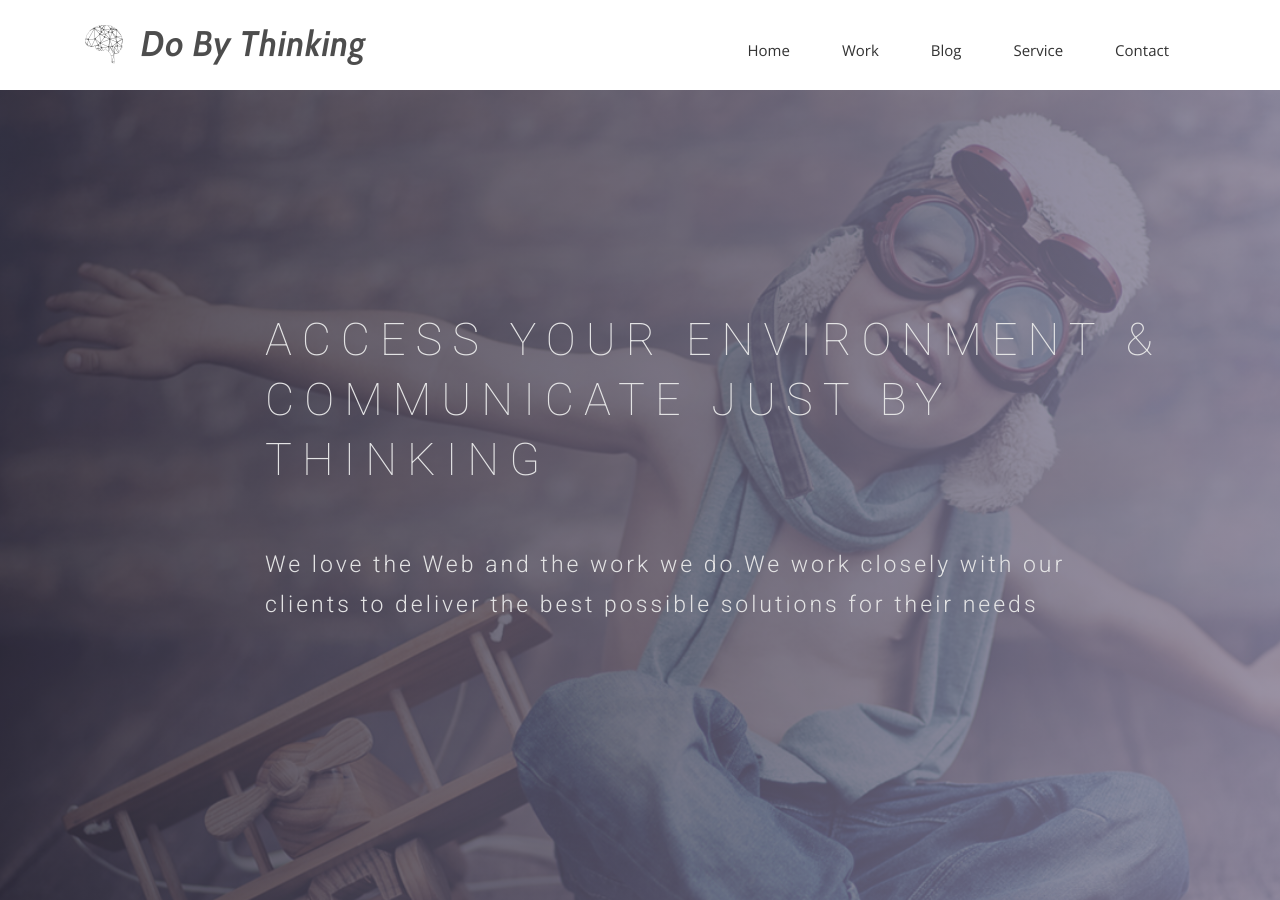
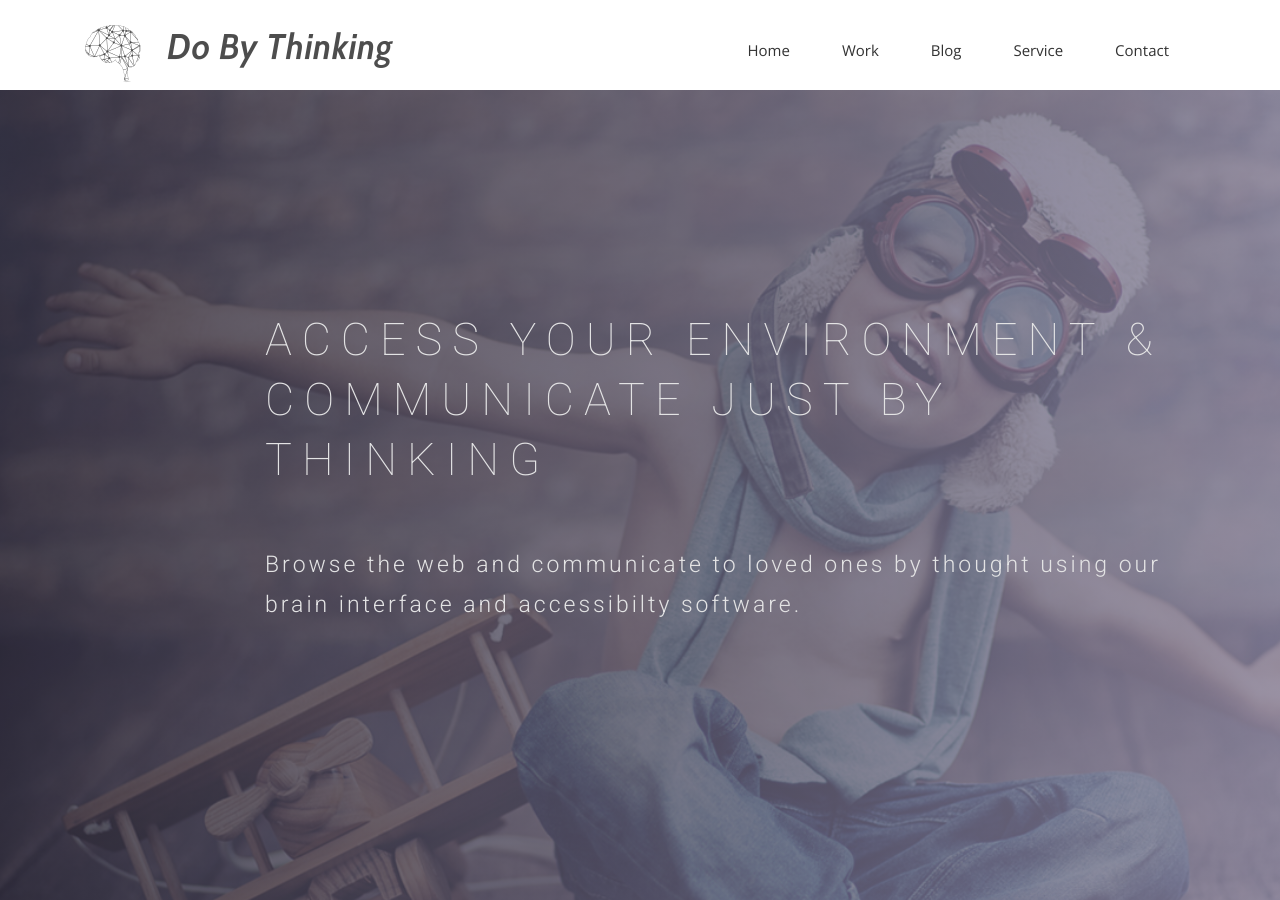
Before and after one commit to dioptre/dbt_www, a Jekyll site: the page built from index.html, in a window 1280 px wide and 900 px high. Built offline with Jekyll 4.4.1, drawn with Linux system fonts in a browser that asks for light colours; nearby versions of some CDN libraries; some web fonts are replaced.

Commit message:
updated logo and header

```diff
--- a/index.html
+++ b/index.html
@@ -11,7 +11,7 @@ permalink: /
       <div class="col-md-10 col-md-offset-2">
         <div class="block">
           <h1 class="animated fadeInUp">ACCESS YOUR ENVIRONMENT &#38; <br> COMMUNICATE JUST BY THINKING</h1>
-          <p class="animated fadeInUp">We love the Web and the work we do.We work closely with our </br> clients to deliver the best possible solutions for their needs</p>
+          <p class="animated fadeInUp">Browse the web and communicate to loved ones by thought using our brain interface and accessibilty software.</p>
         </div>
       </div>
     </div>
```
Also changed, not shown: assets/logo.svg, img/logo.svg.png, 1 other file.
